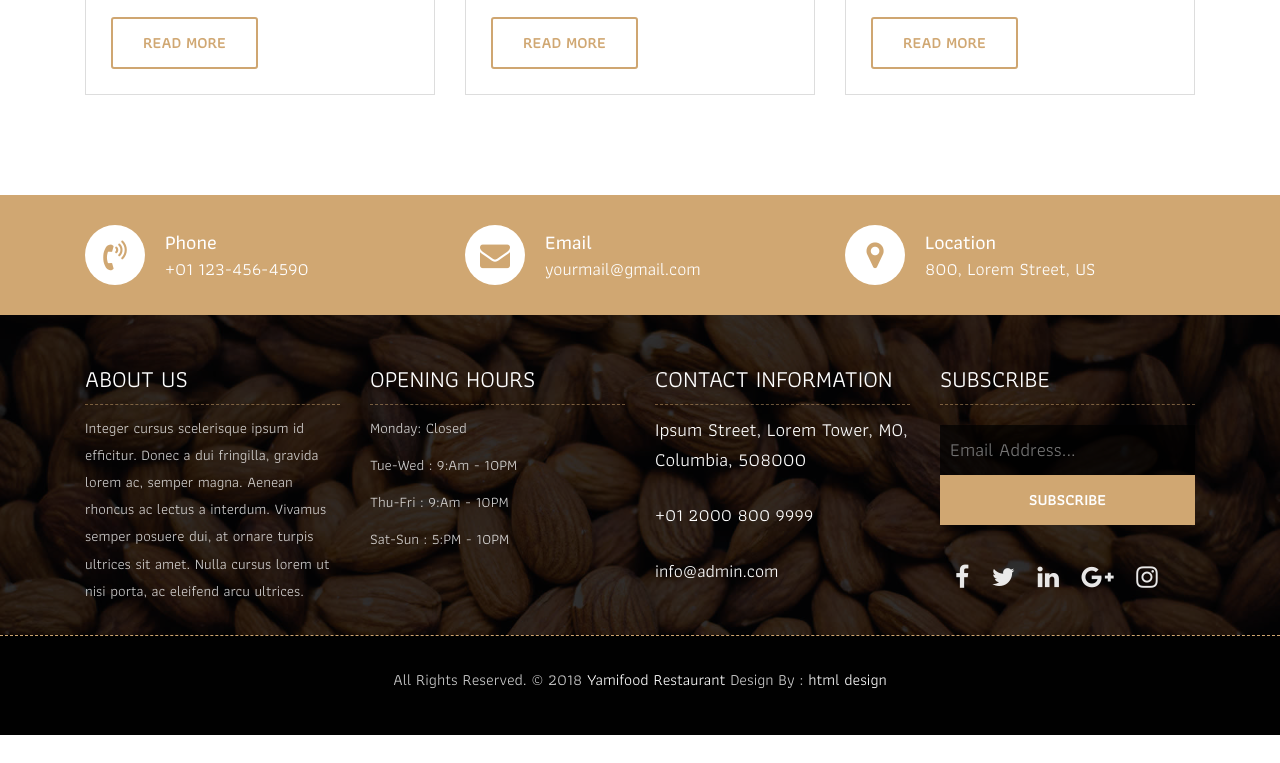
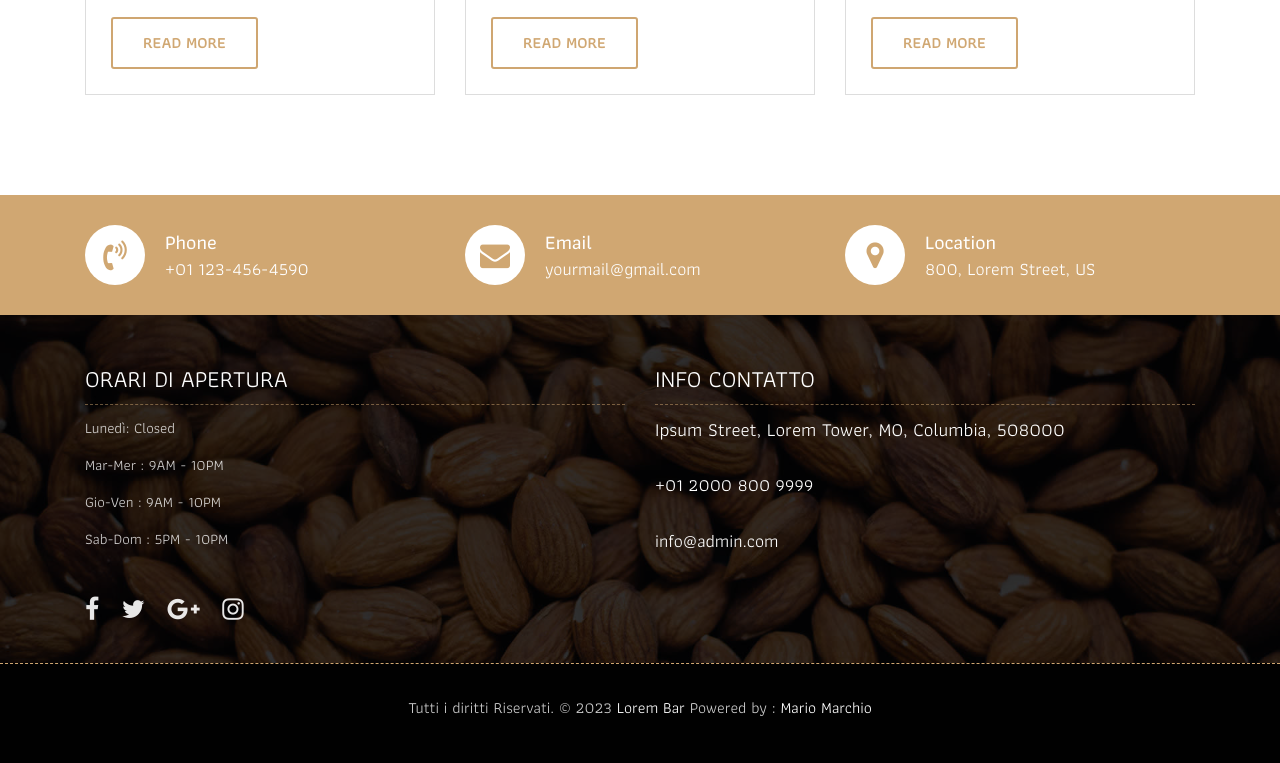
Before and after one commit to Mario-Marchio/piccolo-bar, a plain HTML site: page blog.html in a window 1280 px wide. Shown: the part 1880-2643 px from the top of the page. Before the commit the page ends 2615 px from the top, so only its background shows below. Drawn offline with Linux system fonts and the light colour scheme; a web font is replaced by a local one.

Commit message:
minor fix

```diff
--- a/blog.html
+++ b/blog.html
@@ -324,44 +324,28 @@
 	<footer class="footer-area bg-f">
 		<div class="container">
 			<div class="row">
-				<div class="col-lg-3 col-md-6">
-					<h3>About Us</h3>
-					<p>Integer cursus scelerisque ipsum id efficitur. Donec a dui fringilla, gravida lorem ac, semper
-						magna. Aenean rhoncus ac lectus a interdum. Vivamus semper posuere dui, at ornare turpis
-						ultrices sit amet. Nulla cursus lorem ut nisi porta, ac eleifend arcu ultrices.</p>
+
+				<div class="col-lg-6 col-md-6">
+					<h3>Orari di Apertura</h3>
+					<p><span class="text-color">Lunedì: </span>Closed</p>
+					<p><span class="text-color">Mar-Mer :</span> 9AM - 10PM</p>
+					<p><span class="text-color">Gio-Ven :</span> 9AM - 10PM</p>
+					<p><span class="text-color">Sab-Dom :</span> 5PM - 10PM</p>
 				</div>
-				<div class="col-lg-3 col-md-6">
-					<h3>Opening hours</h3>
-					<p><span class="text-color">Monday: </span>Closed</p>
-					<p><span class="text-color">Tue-Wed :</span> 9:Am - 10PM</p>
-					<p><span class="text-color">Thu-Fri :</span> 9:Am - 10PM</p>
-					<p><span class="text-color">Sat-Sun :</span> 5:PM - 10PM</p>
-				</div>
-				<div class="col-lg-3 col-md-6">
-					<h3>Contact information</h3>
+				<div class="col-lg-6 col-md-6">
+					<h3>Info Contatto</h3>
 					<p class="lead">Ipsum Street, Lorem Tower, MO, Columbia, 508000</p>
 					<p class="lead"><a href="#">+01 2000 800 9999</a></p>
 					<p><a href="#"> info@admin.com</a></p>
 				</div>
-				<div class="col-lg-3 col-md-6">
-					<h3>Subscribe</h3>
-					<div class="subscribe_form">
-						<form class="subscribe_form">
-							<input name="EMAIL" id="subs-email" class="form_input" placeholder="Email Address..."
-								type="email">
-							<button type="submit" class="submit">SUBSCRIBE</button>
-							<div class="clearfix"></div>
-						</form>
-					</div>
+
 				<ul class="list-inline f-social">
 					<li class="list-inline-item"><a href="#"><i class="fa fa-facebook" aria-hidden="true"></i></a>
 					</li>
 					<li class="list-inline-item"><a href="#"><i class="fa fa-twitter" aria-hidden="true"></i></a>
 					</li>
-						<li class="list-inline-item"><a href="#"><i class="fa fa-linkedin" aria-hidden="true"></i></a>
+					<li class="list-inline-item"><a href="#"><i class="fa fa-google-plus" aria-hidden="true"></i></a>
 					</li>
-						<li class="list-inline-item"><a href="#"><i class="fa fa-google-plus"
-									aria-hidden="true"></i></a></li>
 					<li class="list-inline-item"><a href="#"><i class="fa fa-instagram" aria-hidden="true"></i></a>
 					</li>
 				</ul>
@@ -373,9 +357,9 @@
 			<div class="container">
 				<div class="row">
 					<div class="col-lg-12">
-						<p class="company-name">All Rights Reserved. &copy; 2018 <a href="#">Yamifood Restaurant</a>
-							Design By :
-							<a href="https://html.design/">html design</a>
+						<p class="company-name">Tutti i diritti Riservati. &copy; 2023 <a href="#">Lorem Bar</a>
+							Powered by :
+							<a href="https://marchio-mario-portfolio.netlify.app/">Mario Marchio</a>
 						</p>
 					</div>
 				</div>
```
Also changed, not shown: about.html (+1 -1 lines), contact.html (+1 -1 lines), gallery.html (+1 -1 lines), index.html (+1 -1 lines), menu.html (+1 -1 lines), stuff.html (+1 -1 lines). Lines whose indentation alone changed are shown as unchanged.
